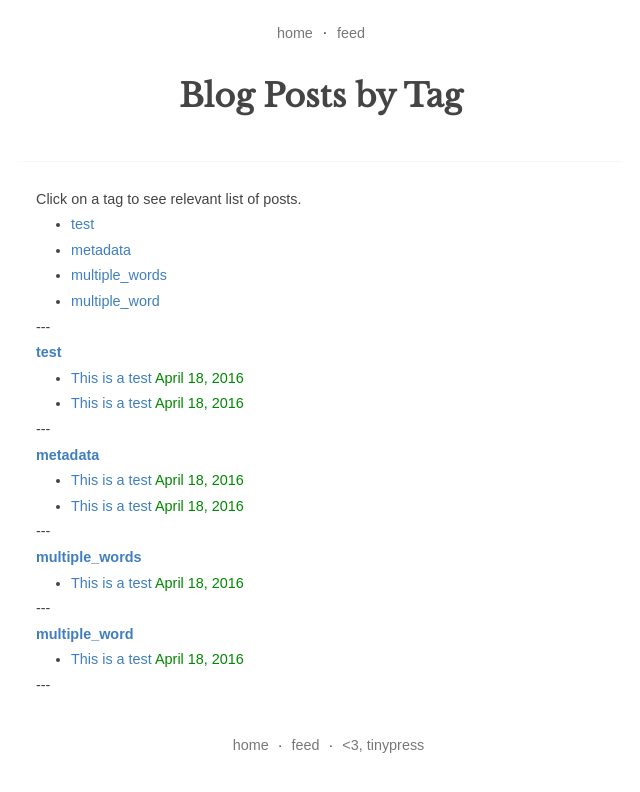
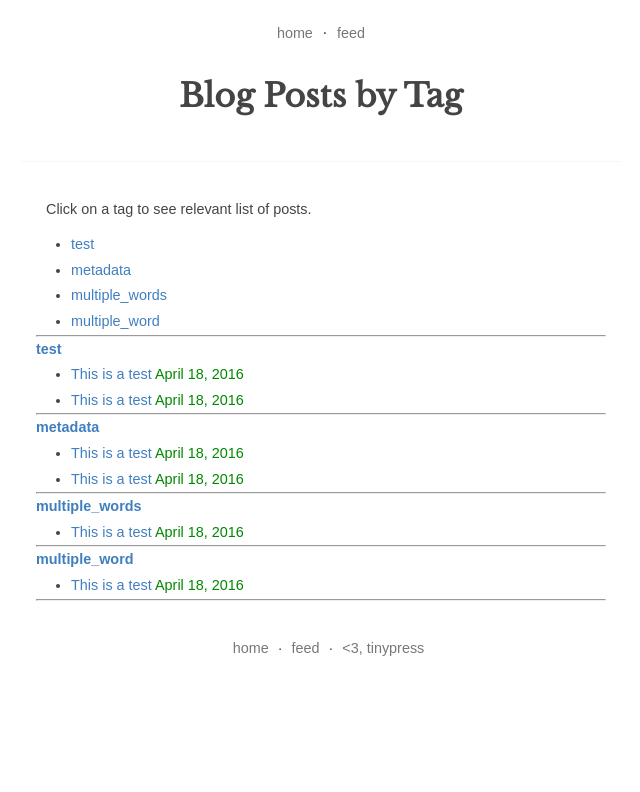
Before and after one commit to eightBitter/eightBitter.github.io, a Jekyll site: the page built from tag/index.html, in a window 1280 px wide. Shown: the top 792 px of the page, without its empty margins (319-959 px from the left). Built offline with Jekyll 4.4.1, drawn with Linux system fonts in a browser that asks for light colours.

Commit message:
Converted the remaining markdown to html code

```diff
--- a/tag/index.html
+++ b/tag/index.html
@@ -4,7 +4,7 @@ title: Blog Posts by Tag
 desc: "A list of posts by tag."
 ---
 
-Click on a tag to see relevant list of posts.
+<p>Click on a tag to see relevant list of posts.</p>
 
 <ul class="tags">
 {% for tag in site.tags %}
@@ -13,7 +13,7 @@ Click on a tag to see relevant list of posts.
 {% endfor %}
 </ul>
 
----
+<hr/>
 
 {% for tag in site.tags %}
   {% assign t = tag | first %}
@@ -31,6 +31,6 @@ Click on a tag to see relevant list of posts.
 {% endfor %}
 </ul>
 
----
+<hr/>
 
 {% endfor %}
```
